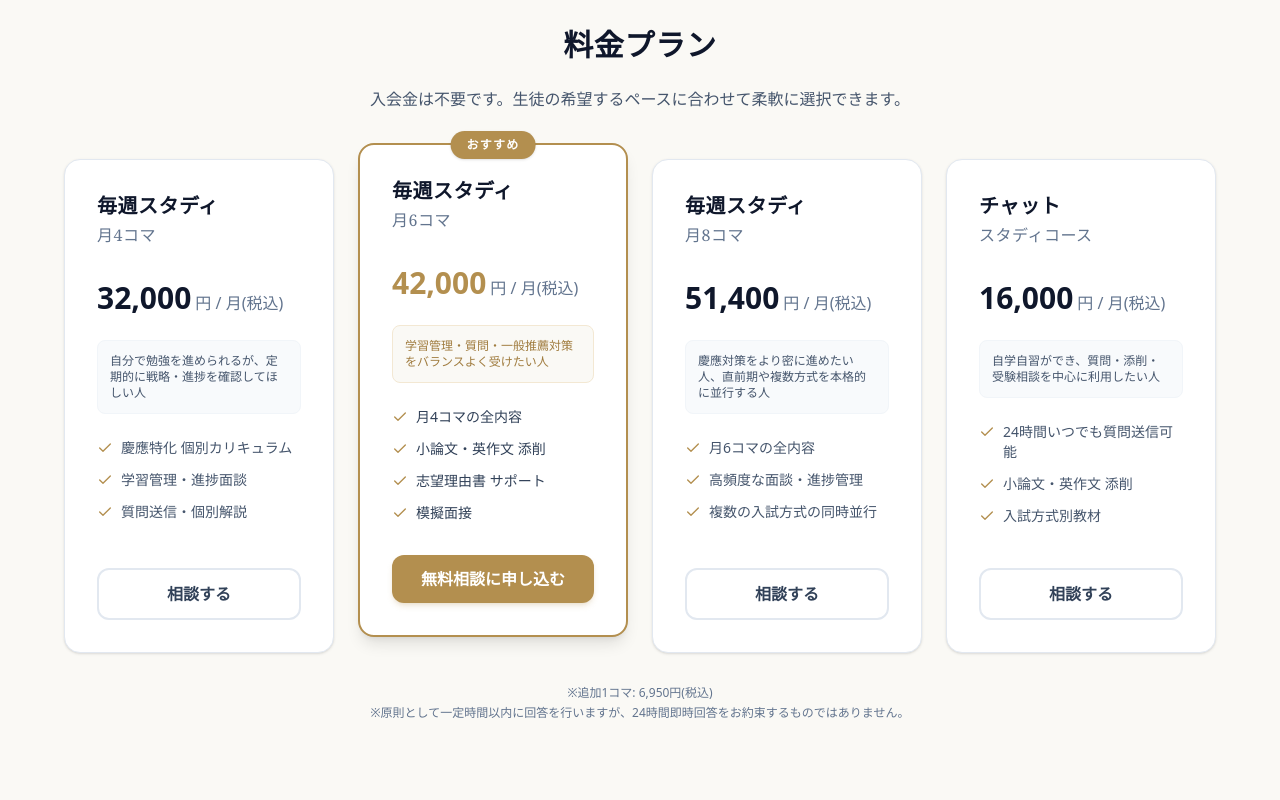
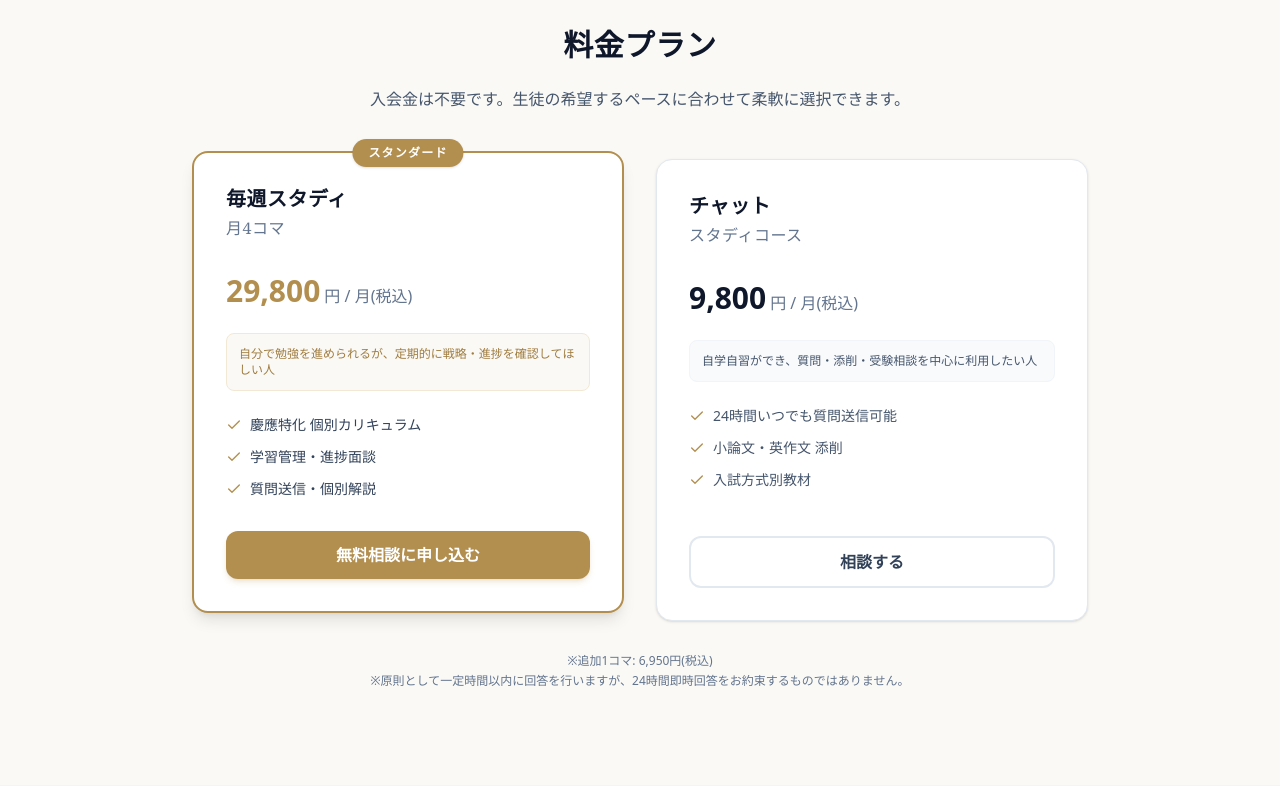
Before and after one commit to monhanafuyu/keikoujuku, a React (Vite) app: page / in a window 1280 px wide. Shown: the part 7800-8600 px from the top of the page. Built offline with nearby package versions, Linux system fonts and the light colour scheme.

Commit message:
feat: update pricing design and add admin link
- Reorganize pricing plans to focus on the standard 4-koma course with updated styling
- Add link to admin page in the footer
- Improve error messaging for admin login authentication

```diff
--- a/src/components/Footer.tsx
+++ b/src/components/Footer.tsx
@@ -101,6 +101,9 @@ export const Footer: React.FC<FooterProps> = ({ onOpenConsultation }) => {
               <li>
                 <Link to="/legal" className="hover:text-white transition-colors block">特定商取引法に基づく表記</Link>
               </li>
+              <li>
+                <Link to="/admin" className="hover:text-white transition-colors block text-slate-500">管理者画面</Link>
+              </li>
             </ul>
           </div>
         </div>
--- a/src/components/PricingAndComparison.tsx
+++ b/src/components/PricingAndComparison.tsx
@@ -55,71 +55,34 @@ export const PricingAndComparison: React.FC<{ onOpenConsultation: () => void }>
           </p>
         </div>
 
-        <div className="grid grid-cols-1 md:grid-cols-2 lg:grid-cols-4 gap-6 max-w-6xl mx-auto">
+        <div className="grid grid-cols-1 md:grid-cols-2 gap-8 max-w-4xl mx-auto">
 
-          {/* 4 Koma */}
-          <div className="bg-white rounded-2xl border border-slate-200 p-6 sm:p-8 flex flex-col relative shadow-sm">
+          {/* 4 Koma (Recommended) */}
+          <div className="bg-white rounded-2xl border-2 border-[#b38f4f] p-6 sm:p-8 flex flex-col relative shadow-lg transform md:-translate-y-2 z-10">
+            <div className="absolute top-0 left-1/2 -translate-x-1/2 -translate-y-1/2 bg-[#b38f4f] text-white text-xs font-bold px-4 py-1.5 rounded-full tracking-widest shadow-sm">
+              スタンダード
+            </div>
             <h3 className="text-xl font-bold text-slate-900 mb-2">毎週スタディ<br/><span className="text-base text-slate-500 font-normal">月4コマ</span></h3>
             <div className="my-6">
-              <span className="text-3xl font-black text-slate-900">32,000</span>
+              <span className="text-3xl font-black text-[#b38f4f]">29,800</span>
               <span className="text-slate-500 font-medium ml-1">円 / 月(税込)</span>
             </div>
-            <p className="text-xs text-slate-600 mb-6 bg-slate-50 p-3 rounded-lg border border-slate-100">
+            <p className="text-xs text-[#a07c3f] mb-6 bg-[#FAF9F5] p-3 rounded-lg border border-[#f3e8d3] font-medium">
               自分で勉強を進められるが、定期的に戦略・進捗を確認してほしい人
             </p>
-            <ul className="space-y-3 mb-8 flex-1 text-sm text-slate-600">
+            <ul className="space-y-3 mb-8 flex-1 text-sm text-slate-700">
               <li className="flex items-start gap-2"><Check className="w-4 h-4 text-[#b38f4f] mt-0.5 shrink-0" /><span>慶應特化 個別カリキュラム</span></li>
               <li className="flex items-start gap-2"><Check className="w-4 h-4 text-[#b38f4f] mt-0.5 shrink-0" /><span>学習管理・進捗面談</span></li>
               <li className="flex items-start gap-2"><Check className="w-4 h-4 text-[#b38f4f] mt-0.5 shrink-0" /><span>質問送信・個別解説</span></li>
             </ul>
-            <button onClick={onOpenConsultation} className="w-full py-3 rounded-xl border-2 border-slate-200 text-slate-700 font-bold hover:border-slate-400 hover:bg-slate-50 transition-colors">相談する</button>
-          </div>
-
-          {/* 6 Koma (Recommended) */}
-          <div className="bg-white rounded-2xl border-2 border-[#b38f4f] p-6 sm:p-8 flex flex-col relative shadow-lg transform md:-translate-y-4 z-10">
-            <div className="absolute top-0 left-1/2 -translate-x-1/2 -translate-y-1/2 bg-[#b38f4f] text-white text-xs font-bold px-4 py-1.5 rounded-full tracking-widest shadow-sm">
-              おすすめ
-            </div>
-            <h3 className="text-xl font-bold text-slate-900 mb-2">毎週スタディ<br/><span className="text-base text-slate-500 font-normal">月6コマ</span></h3>
-            <div className="my-6">
-              <span className="text-3xl font-black text-[#b38f4f]">42,000</span>
-              <span className="text-slate-500 font-medium ml-1">円 / 月(税込)</span>
-            </div>
-            <p className="text-xs text-[#a07c3f] mb-6 bg-[#FAF9F5] p-3 rounded-lg border border-[#f3e8d3] font-medium">
-              学習管理・質問・一般推薦対策をバランスよく受けたい人
-            </p>
-            <ul className="space-y-3 mb-8 flex-1 text-sm text-slate-700">
-              <li className="flex items-start gap-2"><Check className="w-4 h-4 text-[#b38f4f] mt-0.5 shrink-0" /><span>月4コマの全内容</span></li>
-              <li className="flex items-start gap-2"><Check className="w-4 h-4 text-[#b38f4f] mt-0.5 shrink-0" /><span>小論文・英作文 添削</span></li>
-              <li className="flex items-start gap-2"><Check className="w-4 h-4 text-[#b38f4f] mt-0.5 shrink-0" /><span>志望理由書 サポート</span></li>
-              <li className="flex items-start gap-2"><Check className="w-4 h-4 text-[#b38f4f] mt-0.5 shrink-0" /><span>模擬面接</span></li>
-            </ul>
             <button onClick={onOpenConsultation} className="w-full py-3 rounded-xl bg-[#b38f4f] text-white font-bold hover:bg-[#a07c3f] transition-colors shadow-md shadow-[#b38f4f]/20">無料相談に申し込む</button>
           </div>
 
-          {/* 8 Koma */}
+          {/* Chat Study */}
           <div className="bg-white rounded-2xl border border-slate-200 p-6 sm:p-8 flex flex-col relative shadow-sm">
-            <h3 className="text-xl font-bold text-slate-900 mb-2">毎週スタディ<br/><span className="text-base text-slate-500 font-normal">月8コマ</span></h3>
-            <div className="my-6">
-              <span className="text-3xl font-black text-slate-900">51,400</span>
-              <span className="text-slate-500 font-medium ml-1">円 / 月(税込)</span>
-            </div>
-            <p className="text-xs text-slate-600 mb-6 bg-slate-50 p-3 rounded-lg border border-slate-100">
-              慶應対策をより密に進めたい人、直前期や複数方式を本格的に並行する人
-            </p>
-            <ul className="space-y-3 mb-8 flex-1 text-sm text-slate-600">
-              <li className="flex items-start gap-2"><Check className="w-4 h-4 text-[#b38f4f] mt-0.5 shrink-0" /><span>月6コマの全内容</span></li>
-              <li className="flex items-start gap-2"><Check className="w-4 h-4 text-[#b38f4f] mt-0.5 shrink-0" /><span>高頻度な面談・進捗管理</span></li>
-              <li className="flex items-start gap-2"><Check className="w-4 h-4 text-[#b38f4f] mt-0.5 shrink-0" /><span>複数の入試方式の同時並行</span></li>
-            </ul>
-            <button onClick={onOpenConsultation} className="w-full py-3 rounded-xl border-2 border-slate-200 text-slate-700 font-bold hover:border-slate-400 hover:bg-slate-50 transition-colors">相談する</button>
-          </div>
-
-          {/* Chat Study */}
-          <div className="bg-white rounded-2xl border border-slate-200 p-6 sm:p-8 flex flex-col relative shadow-sm lg:mt-0">
             <h3 className="text-xl font-bold text-slate-900 mb-2">チャット<br/><span className="text-base text-slate-500 font-normal">スタディコース</span></h3>
             <div className="my-6">
-              <span className="text-3xl font-black text-slate-900">16,000</span>
+              <span className="text-3xl font-black text-slate-900">9,800</span>
               <span className="text-slate-500 font-medium ml-1">円 / 月(税込)</span>
             </div>
             <p className="text-xs text-slate-600 mb-6 bg-slate-50 p-3 rounded-lg border border-slate-100">
--- a/src/pages/Admin.tsx
+++ b/src/pages/Admin.tsx
@@ -55,7 +55,8 @@ export const Admin: React.FC = () => {
     try {
       await signInWithPopup(auth, googleProvider);
     } catch (err: any) {
-      setError('ログインに失敗しました');
+      console.error(err);
+      setError('ログインに失敗しました。AI Studioのプレビュー画面でポップアップがブロックされている場合は、右上の「新しいタブで開く」アイコンからサイトを開いてお試しください。');
     }
   };
 
```
